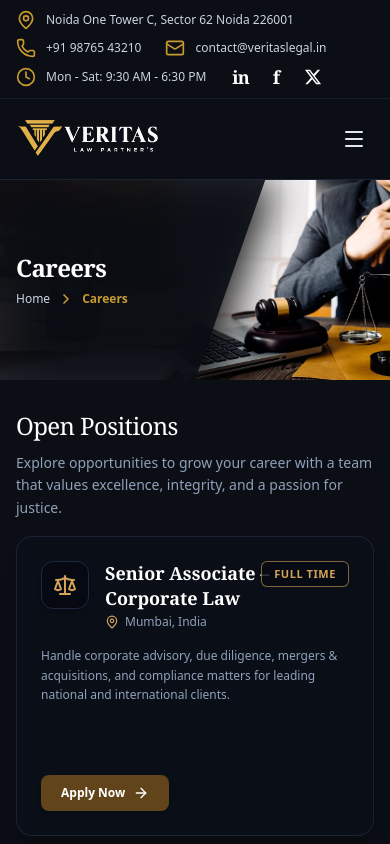
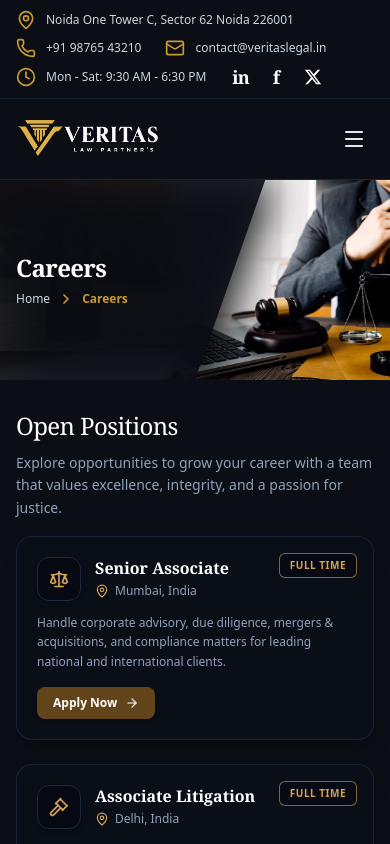
Before and after one commit to abhishekk969389/law-website, a Next.js app: page /career in a window 390 px wide. Shown: the top 844 px of the page. Built offline with nearby package versions, Linux system fonts and the light colour scheme.

Commit message:
update remaining changes

```diff
--- a/app/components/homelayout/about.tsx
+++ b/app/components/homelayout/about.tsx
@@ -168,35 +168,39 @@ export default function About({ data = defaultAboutData }: AboutProps) {
                         </FadeIn>
 
                         {/* 4 Feature Items Grid */}
-                        <StaggerContainer staggerChildren={0.12} delayChildren={0.45} className="grid grid-cols-2 sm:grid-cols-2 lg:grid-cols-4 gap-4 sm:gap-6 relative">
+                        <StaggerContainer staggerChildren={0.12} delayChildren={0.45} className="grid grid-cols-1 sm:grid-cols-2 lg:grid-cols-4 gap-4 sm:gap-6 relative">
                             {foundation.items.map((item: any, idx: any) => {
                                 const IconComp = foundationIconMap[item.icon.toLowerCase()] || ShieldCheck;
 
                                 return (
-                                    <StaggerItem key={item.id || idx} className="relative lg:pr-4">
+                                    <StaggerItem key={item.id || idx} className="relative lg:pr-4 bg-[#0E141E]/40 sm:bg-transparent p-4 sm:p-0 rounded-2xl sm:rounded-none border border-slate-800/50 sm:border-none">
                                         {/* Vertical Divider for desktop */}
                                         {idx < foundation.items.length - 1 && (
                                             <div className="hidden lg:block absolute right-0 top-1/2 -translate-y-1/2 w-[1px] h-24 bg-slate-800" />
                                         )}
 
+                                        <div className="flex sm:block items-start gap-4 sm:gap-0">
                                             {/* Icon Badge */}
                                             <motion.div
                                                 whileHover={{ scale: 1.1, rotate: 6 }}
                                                 transition={{ type: "spring", stiffness: 300 }}
-                                            className="w-14 h-14 sm:w-16 sm:h-16 rounded-full bg-[#131C1B] border border-[#1F302D] flex items-center justify-center text-[#D4A359] mb-4 shadow-sm group hover:border-[#D4A359]/50 transition-colors cursor-pointer"
+                                                className="w-12 h-12 sm:w-16 sm:h-16 rounded-full bg-[#131C1B] border border-[#1F302D] flex items-center justify-center text-[#D4A359] mb-0 sm:mb-4 shrink-0 shadow-sm group hover:border-[#D4A359]/50 transition-colors cursor-pointer"
                                             >
-                                            <IconComp className="w-7 h-7 sm:w-8 sm:h-8" />
+                                                <IconComp className="w-6 h-6 sm:w-8 sm:h-8" />
                                             </motion.div>
 
+                                            <div>
                                                 {/* Feature Title */}
-                                        <h4 className="text-white font-semibold text-xs sm:text-sm mb-1">
+                                                <h4 className="text-white font-semibold text-sm sm:text-sm mb-1">
                                                     {item.title}
                                                 </h4>
 
                                                 {/* Feature Subtitle */}
-                                        <p className="text-slate-400 text-[11px] text-xs sm:text-sm leading-normal">
+                                                <p className="text-slate-400 text-xs sm:text-sm leading-relaxed">
                                                     {item.description}
                                                 </p>
+                                            </div>
+                                        </div>
                                     </StaggerItem>
                                 );
                             })}
--- a/app/components/layout/career/careersec.tsx
+++ b/app/components/layout/career/careersec.tsx
@@ -73,48 +73,48 @@ export function Careersec({ data = defaultCareerSectionData }: CareersecProps) {
                     <motion.div
                       whileHover={{ y: -6, scale: 1.01 }}
                       transition={{ duration: 0.25 }}
-                      className="group relative rounded-2xl border border-slate-800/80 bg-[#0A0E17] p-6 sm:p-7 overflow-hidden hover:border-[#D4A359]/50 transition-colors duration-300 shadow-xl flex flex-col justify-between min-h-[300px] cursor-pointer h-full"
+                      className="group relative rounded-2xl border border-slate-800/80 bg-[#0A0E17] p-5 sm:p-7 overflow-hidden hover:border-[#D4A359]/50 transition-colors duration-300 shadow-xl flex flex-col justify-start sm:justify-between min-h-0 sm:min-h-[300px] cursor-pointer h-full"
                     >
                       {/* Top-Right Employment Type Badge */}
-                      <div className="absolute top-6 right-6 px-3 py-1 rounded-md border border-[#D4A359]/60 text-[#D4A359] text-[11px] font-semibold uppercase tracking-wider bg-[#070B12]/80">
+                      <div className="absolute top-4 right-4 sm:top-6 sm:right-6 px-2.5 py-1 sm:px-3 sm:py-1 rounded-md border border-[#D4A359]/60 text-[#D4A359] text-[10px] sm:text-[11px] font-semibold uppercase tracking-wider bg-[#070B12]/80 z-10">
                         {item.badge || "Full Time"}
                       </div>
 
                       <div>
                         {/* Header Row: Left Icon Box + Title & Location */}
-                        <div className="flex items-start gap-4 mb-4">
+                        <div className="flex items-start gap-3.5 sm:gap-4 mb-3 sm:mb-4 pr-14 sm:pr-16">
                           {/* Icon Box */}
                           <div
-                            className="w-12 h-12 sm:w-14 sm:h-14 rounded-xl border border-slate-800 bg-[#060911] flex items-center justify-center shrink-0 shadow-md group-hover:border-[#D4A359]/50 transition-colors"
+                            className="w-11 h-11 sm:w-14 sm:h-14 rounded-xl border border-slate-800 bg-[#060911] flex items-center justify-center shrink-0 shadow-md group-hover:border-[#D4A359]/50 transition-colors"
                           >
-                            <IconComponent className="w-6 h-6 text-[#D4A359]" />
+                            <IconComponent className="w-5 h-5 sm:w-6 sm:h-6 text-[#D4A359]" />
                           </div>
 
                           {/* Title & Location */}
-                          <div>
-                            <h3 className="font-serif font-semibold text-white text-lg sm:text-xl group-hover:text-[#D4A359] transition-colors leading-snug pr-16">
+                          <div className="min-w-0 flex-1">
+                            <h3 className="font-serif font-semibold text-white text-base sm:text-xl group-hover:text-[#D4A359] transition-colors leading-snug">
                               {item.title}
                             </h3>
                             <div className="flex items-center gap-1.5 text-slate-400 text-xs sm:text-sm mt-1 font-medium">
-                              <MapPin className="w-3.5 h-3.5 text-[#D4A359]" />
-                              <span>{item.location}</span>
+                              <MapPin className="w-3.5 h-3.5 text-[#D4A359] shrink-0" />
+                              <span className="truncate">{item.location}</span>
                             </div>
                           </div>
                         </div>
 
                         {/* Description Excerpt */}
-                        <p className="text-slate-400 text-xs sm:text-sm leading-relaxed my-4 flex-1 line-clamp-3">
+                        <p className="text-slate-400 text-xs sm:text-sm leading-relaxed mt-2.5 mb-4 sm:my-4 flex-1 line-clamp-3">
                           {item.description}
                         </p>
                       </div>
 
                       {/* Apply Now Button */}
-                      <div className="pt-2">
+                      <div className="pt-0 sm:pt-2">
                         <div
-                          className="inline-flex items-center gap-2 px-5 py-2.5 rounded-lg bg-[#B87B1D]/50 text-white text-xs sm:text-sm font-semibold transition-all duration-200 w-fit shadow-md group-hover:bg-[#D4A359] group-hover:text-[#0A0E17]"
+                          className="inline-flex items-center gap-2 px-4 py-2 sm:px-5 sm:py-2.5 rounded-lg bg-[#B87B1D]/50 text-white text-xs sm:text-sm font-semibold transition-all duration-200 w-fit shadow-md group-hover:bg-[#D4A359] group-hover:text-[#0A0E17]"
                         >
                           <span>Apply Now</span>
-                          <ArrowRight className="w-4 h-4" />
+                          <ArrowRight className="w-3.5 h-3.5 sm:w-4 sm:h-4" />
                         </div>
                       </div>
 
--- a/app/components/layout/eventsdetails/eventcontent.tsx
+++ b/app/components/layout/eventsdetails/eventcontent.tsx
@@ -130,11 +130,11 @@ export function EventContent({ event }: EventContentProps) {
               </h2>
 
               {/* Vertical Timeline (Mobile only) */}
-              <div className="block md:hidden space-y-5 relative ml-2 before:absolute before:inset-0 before:ml-1 before:-translate-x-px md:before:mx-auto md:before:translate-x-0 before:h-full before:w-0.5 before:bg-gradient-to-b before:from-transparent before:via-[#D4A359]/60 before:to-transparent">
+              <div className="block md:hidden space-y-5 relative before:absolute before:left-3 before:top-0 before:bottom-0 before:w-0.5 before:-translate-x-1/2 before:bg-gradient-to-b before:from-transparent before:via-[#D4A359]/60 before:to-transparent">
                 {event.timeline.map((item: any, idx: any) => (
-                  <div key={idx} className="relative flex items-start gap-4 mb-5">
-                    <div className="absolute left-0 w-2.5 h-2.5 rounded-full bg-[#D4A359] border border-[#070B12] shadow-[0_0_8px_rgba(212,163,89,0.7)] mt-1.5 -translate-x-[4px]" />
-                    <div className="pl-6 flex-1">
+                  <div key={idx} className="relative flex items-start mb-5">
+                    <div className="absolute left-3 top-1.5 w-3 h-3 rounded-full bg-[#D4A359] border-2 border-[#0B0E14] -translate-x-1/2 shadow-[0_0_8px_rgba(212,163,89,0.8)] z-10" />
+                    <div className="pl-8 flex-1">
                       <div className="text-xs font-semibold text-[#D4A359] uppercase tracking-wide mb-1">
                         {item.time}
                       </div>
```
Also changed, not shown: app/data/lawData-restructured.json. Lines whose indentation alone changed are shown as unchanged.
